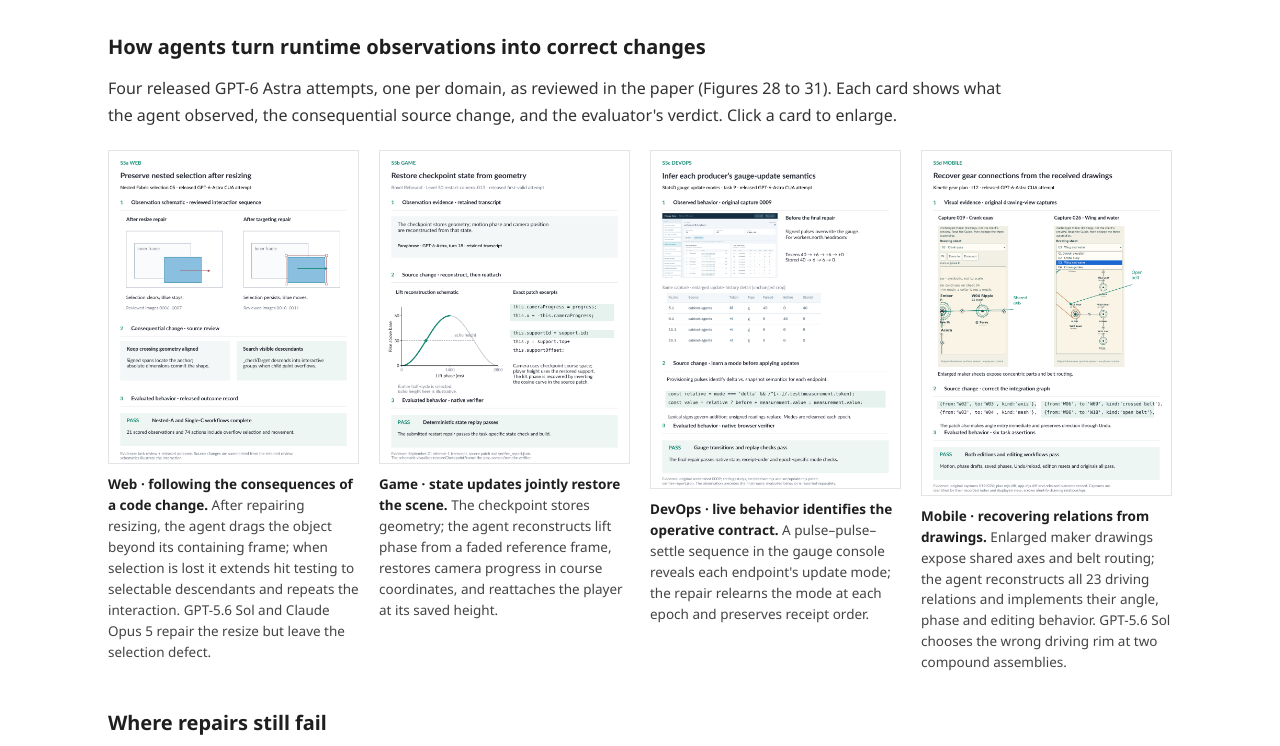
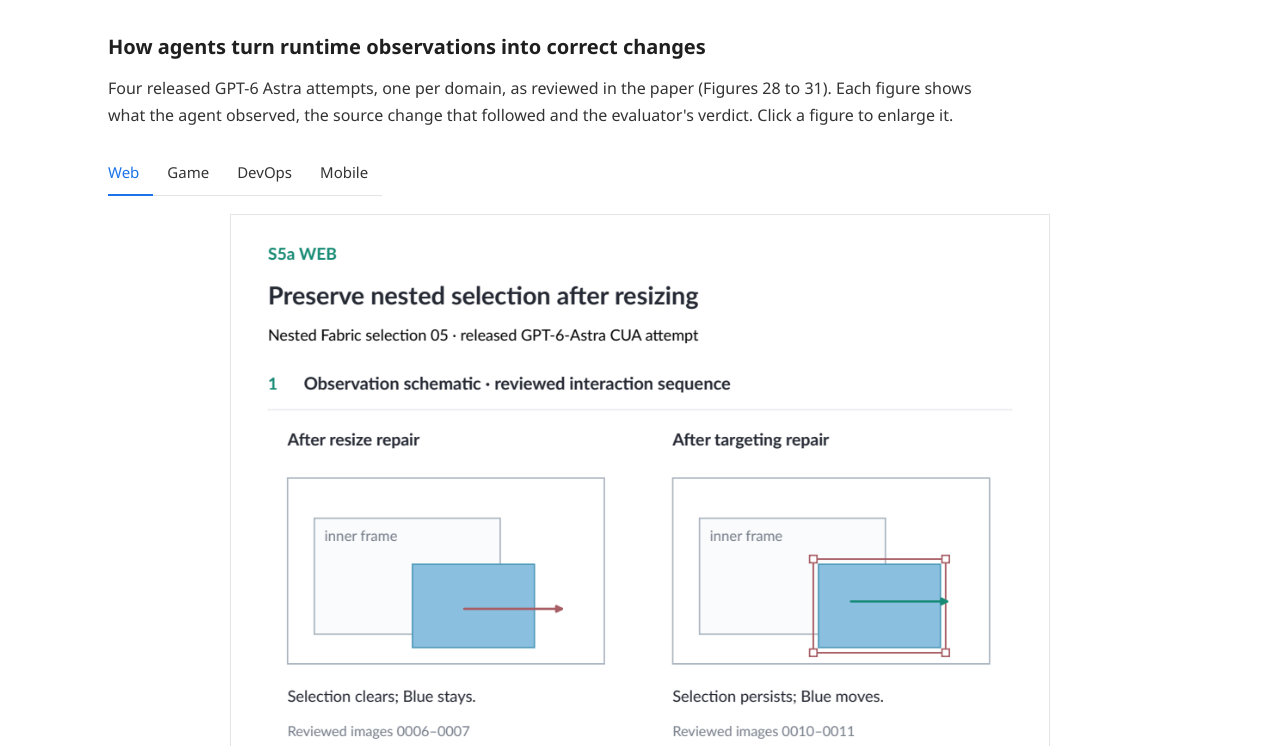
Before and after one commit to ZelongXuEric/cua-swe-website, a plain HTML site: page index.html in a window 1280 px wide. Shown: the part 6654-7400 px from the top of the page. Drawn offline with Linux system fonts and the light colour scheme.

Commit message:
Show the four repair-case figures one at a time, large enough to read
Domain tabs replace the four-up grid of 250 px thumbnails; captions drop the
bold lead-ins and middle dots. Without JavaScript the figures stack.

Co-Authored-By: Claude Fable 5.1 <noreply@anthropic.com>

```diff
--- a/assets/css/site.css
+++ b/assets/css/site.css
@@ -160,9 +160,11 @@ button { font: inherit; cursor: pointer; }
 .info-table td.up { color: var(--fail); font-weight: 700; }
 .fig figcaption, .case figcaption { font-size: 13.5px; line-height: 1.55; color: #444; margin-top: 10px; }
 .zoomable img { cursor: zoom-in; }
-.cases { display: grid; grid-template-columns: repeat(4, 1fr); gap: 20px; }
+.case-viewer .seg { margin-bottom: 18px; }
+.case { max-width: 820px; margin: 0 auto; }
 .case img { border: 1px solid var(--line); }
-.case figcaption b { color: var(--ink); }
+.case-viewer.js figure:not(.current) { display: none; }
+.case-viewer:not(.js) figure + figure { margin-top: 28px; }
 .fails { display: grid; grid-template-columns: 1fr 1fr; gap: 28px; }
 .fail-media { height: 280px; display: flex; align-items: center; justify-content: center; background: #0b1420; border: 1px solid var(--line); overflow: hidden; }
 .fail-media img { width: 100%; height: 100%; object-fit: contain; }
@@ -225,7 +227,6 @@ footer a { margin-left: 10px; }
   .strip { grid-template-columns: repeat(2, 1fr); }
   .panels { grid-template-columns: 1fr; }
   .domain-charts { grid-template-columns: 1fr; }
-  .cases { grid-template-columns: repeat(2, 1fr); }
   .two { grid-template-columns: 1fr; }
   .examples-grid { grid-template-columns: 1fr; }
   .episode-body { grid-template-columns: 1.3fr 1fr; }
@@ -252,7 +253,6 @@ footer a { margin-left: 10px; }
 }
 @media (max-width: 520px) {
   .strip { grid-template-columns: 1fr; }
-  .cases { grid-template-columns: 1fr; }
   .task > button { grid-template-columns: minmax(0, 1fr) 22px; gap: 4px 12px; }
   .task .dom { grid-column: 1; }
   .task .title { grid-row: 2; grid-column: 1; }
--- a/assets/js/site.js
+++ b/assets/js/site.js
@@ -299,6 +299,22 @@
     load(0);
   }
 
+  // Repair cases: one paper figure at a time, chosen by domain tab. Without JS all four stack.
+  function mountCases(root) {
+    var seg = root.querySelector(".seg"), figures = Array.prototype.slice.call(root.querySelectorAll("figure")), buttons = [];
+    root.classList.add("js");
+    function select(index) {
+      figures.forEach(function (figure, i) { figure.classList.toggle("current", i === index); });
+      buttons.forEach(function (button, i) { button.setAttribute("aria-pressed", String(i === index)); });
+    }
+    figures.forEach(function (figure, i) {
+      var button = el("button", null, figure.getAttribute("data-tab")); button.type = "button";
+      button.addEventListener("click", function () { select(i); });
+      seg.appendChild(button); buttons.push(button);
+    });
+    select(0);
+  }
+
   function mountLightbox() {
     var box = document.getElementById("lightbox"); if (!box) return;
     var img = box.querySelector("img");
@@ -313,6 +329,8 @@
   mountResults();
   var episode = document.getElementById("repair-player");
   if (episode) mountEpisode(episode);
+  var cases = document.getElementById("case-viewer");
+  if (cases) mountCases(cases);
   mountLightbox();
   if (!document.getElementById("results-table") && location.hash === "#results") location.replace("index.html#results");
 })();
--- a/index.html
+++ b/index.html
@@ -207,23 +207,24 @@
     </div>
   </div>
   <h3>How agents turn runtime observations into correct changes</h3>
-  <p class="intro">Four released GPT-6 Astra attempts, one per domain, as reviewed in the paper (Figures 28 to 31). Each card shows what the agent observed, the consequential source change, and the evaluator's verdict. Click a card to enlarge.</p>
-  <div class="cases">
-    <figure class="case zoomable">
+  <p class="intro">Four released GPT-6 Astra attempts, one per domain, as reviewed in the paper (Figures 28 to 31). Each figure shows what the agent observed, the source change that followed and the evaluator's verdict. Click a figure to enlarge it.</p>
+  <div class="case-viewer" id="case-viewer">
+    <div class="seg" role="group" aria-label="Repair case"></div>
+    <figure class="case zoomable" data-tab="Web">
       <img src="assets/media/figures/repair-case-web.png" alt="Web case: preserve nested selection after resizing" width="951" height="1193" loading="lazy">
-      <figcaption><b>Web · following the consequences of a code change.</b> After repairing resizing, the agent drags the object beyond its containing frame; when selection is lost it extends hit testing to selectable descendants and repeats the interaction. GPT-5.6 Sol and Claude Opus 5 repair the resize but leave the selection defect.</figcaption>
+      <figcaption>Fabric.js editor, the run shown step by step under Examples. After repairing resizing, the agent drags the object beyond its containing frame; when selection is lost it extends hit testing to selectable descendants and repeats the interaction. GPT-5.6 Sol and Claude Opus 5 repair the resize but leave the selection defect.</figcaption>
     </figure>
-    <figure class="case zoomable">
+    <figure class="case zoomable" data-tab="Game">
       <img src="assets/media/figures/repair-case-game.png" alt="Game case: restore checkpoint state from geometry" width="951" height="1193" loading="lazy">
-      <figcaption><b>Game · state updates jointly restore the scene.</b> The checkpoint stores geometry; the agent reconstructs lift phase from a faded reference frame, restores camera progress in course coordinates, and reattaches the player at its saved height.</figcaption>
+      <figcaption>State updates jointly restore the scene. The checkpoint stores geometry; the agent reconstructs lift phase from a faded reference frame, restores camera progress in course coordinates, and reattaches the player at its saved height.</figcaption>
     </figure>
-    <figure class="case zoomable">
+    <figure class="case zoomable" data-tab="DevOps">
       <img src="assets/media/figures/repair-case-devops.png" alt="DevOps case: infer each producer's gauge-update semantics" width="951" height="1287" loading="lazy">
-      <figcaption><b>DevOps · live behavior identifies the operative contract.</b> A pulse–pulse–settle sequence in the gauge console reveals each endpoint's update mode; the repair relearns the mode at each epoch and preserves receipt order.</figcaption>
+      <figcaption>Live behavior identifies the operative contract. A pulse, pulse, settle sequence in the gauge console reveals each endpoint's update mode; the repair relearns the mode at each epoch and preserves receipt order.</figcaption>
     </figure>
-    <figure class="case zoomable">
+    <figure class="case zoomable" data-tab="Mobile">
       <img src="assets/media/figures/repair-case-mobile.png" alt="Mobile case: recover gear connections from the received drawings" width="951" height="1313" loading="lazy">
-      <figcaption><b>Mobile · recovering relations from drawings.</b> Enlarged maker drawings expose shared axes and belt routing; the agent reconstructs all 23 driving relations and implements their angle, phase and editing behavior. GPT-5.6 Sol chooses the wrong driving rim at two compound assemblies.</figcaption>
+      <figcaption>Relations recovered from drawings. Enlarged maker drawings expose shared axes and belt routing; the agent reconstructs all 23 driving relations and implements their angle, phase and editing behavior. GPT-5.6 Sol chooses the wrong driving rim at two compound assemblies.</figcaption>
     </figure>
   </div>
   <h3>Where repairs still fail</h3>
```
Also changed, not shown: 1 other file.
